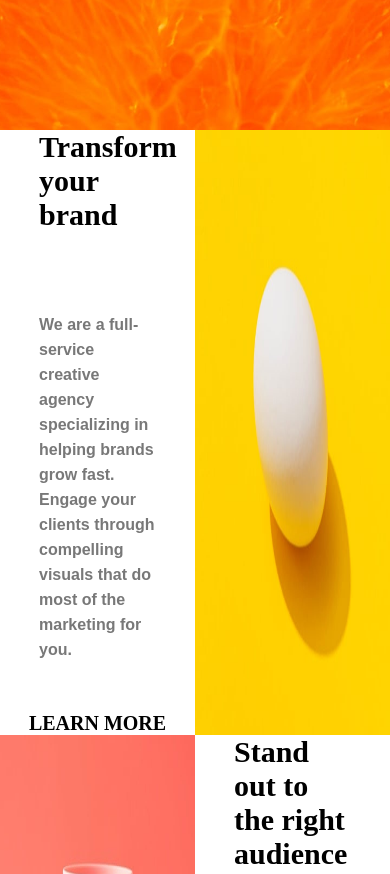
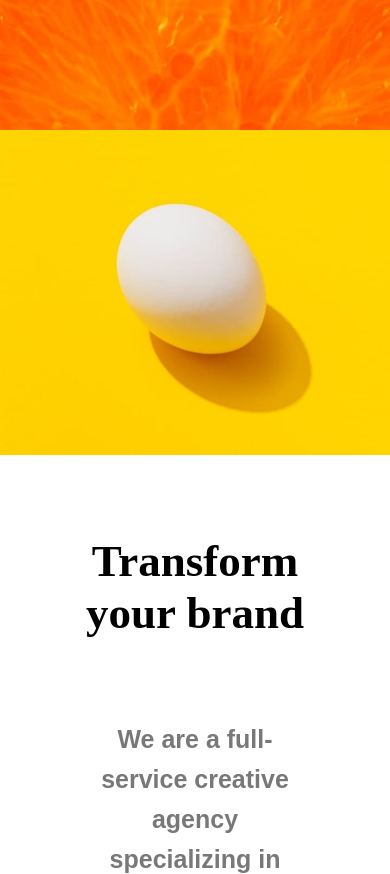
Before and after one commit to TatianaKeen/Hometask10, a website built with Parcel: page index.html in a window 390 px wide. Shown: the part 714-1588 px from the top of the page. Built offline with nearby package versions, Linux system fonts and the light colour scheme; a web font is replaced by a local one.

Commit message:
fix style

```diff
--- a/index.html
+++ b/index.html
@@ -42,7 +42,7 @@
                 <p> We are a full-service creative agency specializing in
                     helping brands grow fast. Engage your clients through
                     compelling visuals that do most of the marketing for you.</p>
-                <a href="#">LEARN MORE</a>
+                <a href="#" class="yellow">LEARN MORE</a>
             </figcaption>
         </figure>
 
@@ -53,7 +53,7 @@
                 <p>Using a collaborative formula of designers, researchers,
                     photographers, videographers, and copywriters, we'll
                     build and extend your brand in digital places.</p>
-                <a href="#">LEARN MORE</a>
+                <a href="#" class="red">LEARN MORE</a>
             </figcaption>
         </figure>
 
--- a/style.css
+++ b/style.css
@@ -32,14 +32,39 @@ a {
     text-decoration: none;
 }
 
-@media screen and (min-width: 901px) {
+@media screen and (min-width: 1024px) {
 
     .pictures img {
         width: 25%;
     }
+
+    main .separateText img {
+        width: 50%;
+    }
+
+    main .separateText figcaption {
+        width: 50%;
+    }
+
+    main figure {
+
+        flex-direction: row;
+    }
+
+    main .separateText:nth-child(odd) img {
+        order: 2;
+    }
+
+    main .separateText figcaption p {
+        font-size: 16px;
+    }
+
+    main .separateText figcaption h3 {
+        font-size: 30px;
+    }
 }
 
-@media screen and (max-width: 900px) {
+@media screen and (max-width: 1023px) {
 
     header .mainPhrase {
         text-align: center;
@@ -48,6 +73,30 @@ a {
     .pictures img {
         width: 50%;
     }
+
+    main .separateText img {
+        width: 100%;
+    }
+
+    main .separateText figcaption {
+        width: 100%;
+        padding: 80px 0px;
+        text-align: center;
+    }
+
+    main figure {
+        flex-direction: column;
+    }
+
+    main .separateText figcaption p {
+        line-height: 40px;
+        font-size: 25px;
+    }
+
+    main .separateText figcaption h3 {
+        font-size: 45px
+    }
+
 }
 
 
@@ -136,16 +185,9 @@ main section {
 
 main figure {
     display: flex;
+    flex-wrap: wrap;
     width: 100%;
     position: relative;
-}
-
-main .separateText img {
-    width: 50%;
-}
-
-main .separateText:nth-child(odd) img {
-    order: 2;
 }
 
 main .separateText figcaption {
@@ -154,30 +196,44 @@ main .separateText figcaption {
     flex-direction: column;
     justify-content: center;
     gap: 50px;
-    width: 50%;
-
 }
 
 main .separateText figcaption h3 {
-    font-size: 30px;
     font-family: var(--headerFont);
     font-weight: 900;
     width: 60%;
 }
 
 main .separateText figcaption p {
-    font-size: 16px;
     font-weight: 600;
-    line-height: 25px;
     margin-top: 30px;
     width: 60%;
     color: rgb(120, 120, 120);
 }
 
 main .separateText figcaption a {
-    font-size: 18pxpx;
+    font-size: 18px;
     font-family: 'Fraunces', serif;
     font-weight: 700;
+    text-align: center;
+}
+
+main .separateText figcaption a:after {
+    border-radius: 5px;
+    content: "";
+    width: 140px;
+    height: 8px;
+    display: block;
+    margin-top: -9px;
+    opacity: 0.3;
+}
+
+main .separateText figcaption a.yellow:after {
+    background-color: #ffcf01;
+}
+
+main .separateText figcaption a.red:after {
+    background-color: #ff7062;
 }
 
 
```
